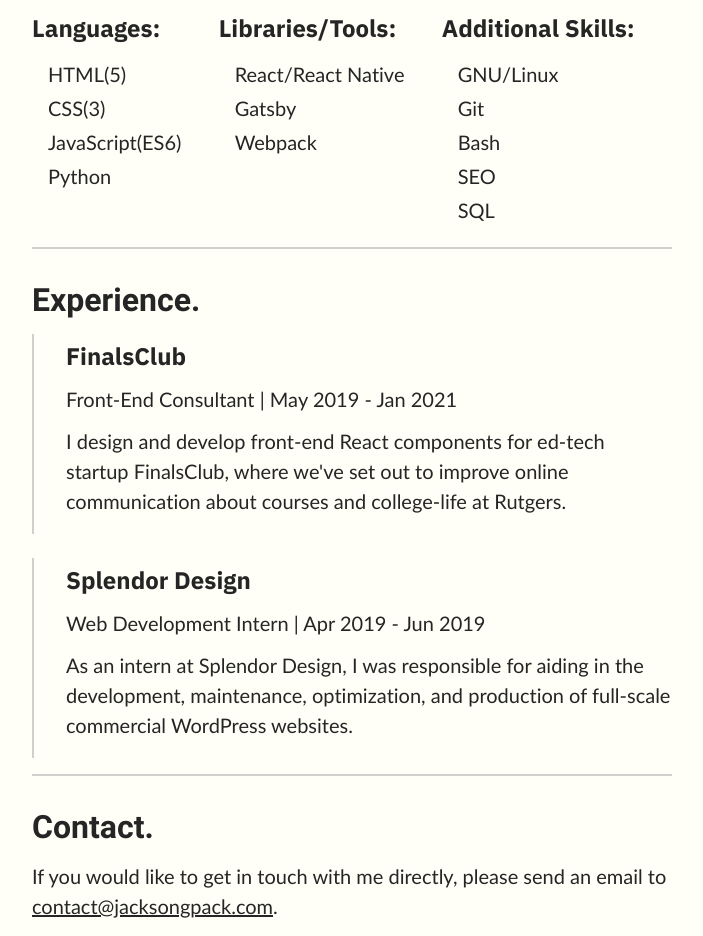
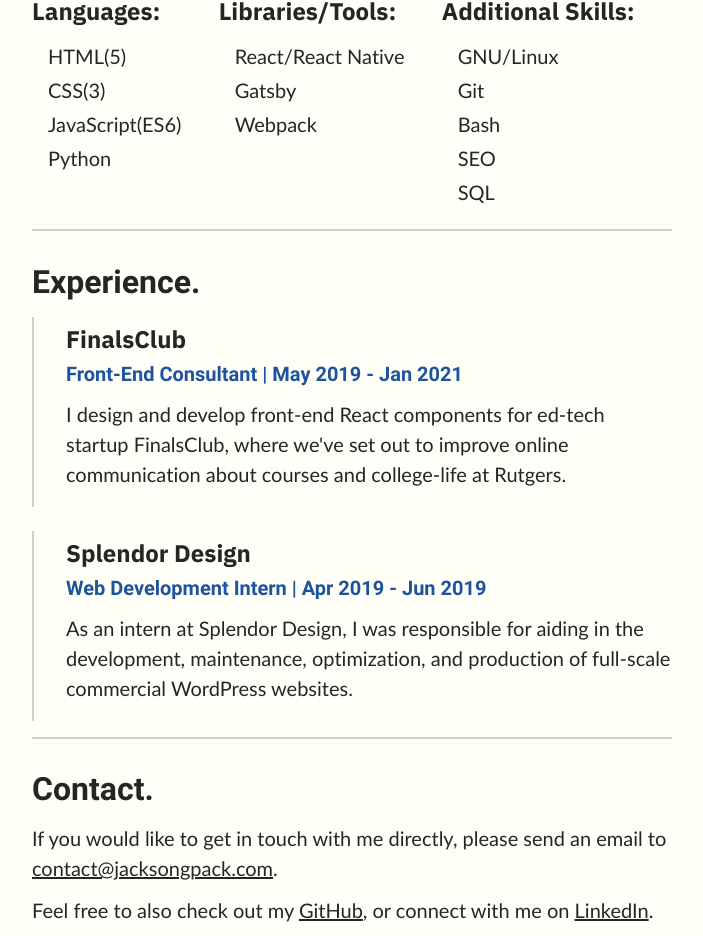
Before and after one commit to imjackson/jacksongpack.com, a website: page index.html in a window 1280 px wide. Shown: the part 742-1678 px from the top of the page, without its empty margins (288-991 px from the left). Drawn offline with Linux system fonts and the light colour scheme.

Commit message:
[typography.css] #intro_subhead => .subhead_big, add .subhead_small (<= .experience_subhead)

```diff
--- a/css/typography.css
+++ b/css/typography.css
@@ -109,10 +109,16 @@
 }
 
 /* Intro */
-p#intro_subtitle {
+p.subhead_big {
     color: var(--accent-blue);
     text-transform: uppercase;
     font-size: 1.35rem;
     font-family: Roboto, system-ui;
     margin: 0;
 }
+p.subhead_small {
+    margin: 2px 0 10px 0;
+    font-family: Roboto, system-ui;
+    font-weight: bold;
+    color: var(--accent-blue);
+}
```
